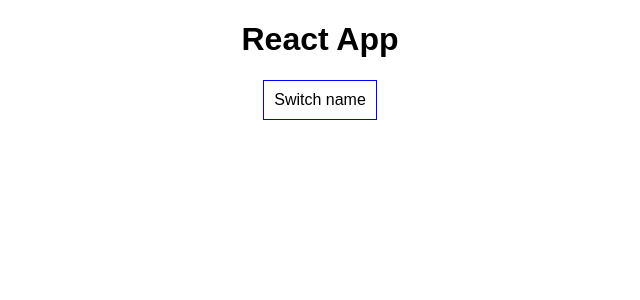
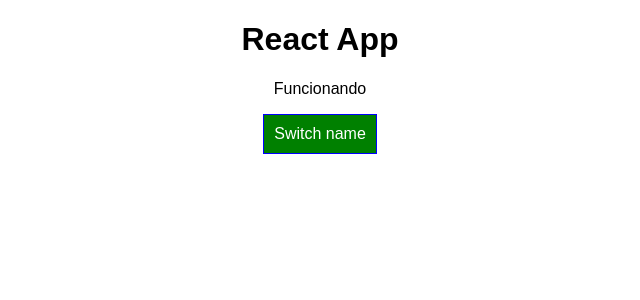
Before and after one commit to Apostata/react-course-06-2018, a React (Create React App) app: page / in a window 1280 px wide. Shown: the top 300 px of the page, without its empty margins (320-960 px from the left). Built offline with nearby package versions, Linux system fonts and the light colour scheme.

Commit message:
[react course] - Adicionando estilos dinâmicos

```diff
--- a/src/App.css
+++ b/src/App.css
@@ -1,3 +1,11 @@
 .App {
   text-align: center;
 }
+
+.red{
+  color: red;
+}
+
+.bold{
+  font-weight: bold;
+}
--- a/src/App.js
+++ b/src/App.js
@@ -60,7 +60,8 @@
 	render() {
 
 		const style = {
-			backgroundColor: 'white',
+			backgroundColor: 'green',
+			color: 'white',
 			font: 'inherit',
 			border: '1px solid blue',
 			padding: '10px',
@@ -68,6 +69,15 @@
 		};
 
 		let persons = null;
+		let classes = [];
+
+		if(this.state.persons.length <= 2){
+			classes.push('red');
+		}
+
+		if(this.state.persons.length <= 1){
+			classes.push('bold');
+		}
 
 		if(this.state.showPersons){
 			persons = (
@@ -87,11 +97,13 @@
 					}
 				</div>
 			);
+			style.backgroundColor = "red";
 		}
 
 		return (
 			<div className="App">
 				<h1>React App</h1>
+				<p className={classes.join(' ')}>Funcionando</p>
 				<button style={style} onClick={() => this.togglePersonHandler()}>Switch name</button>
 				{/* usar ()=> no eventHandler não é bom para performance*/}
 
```
